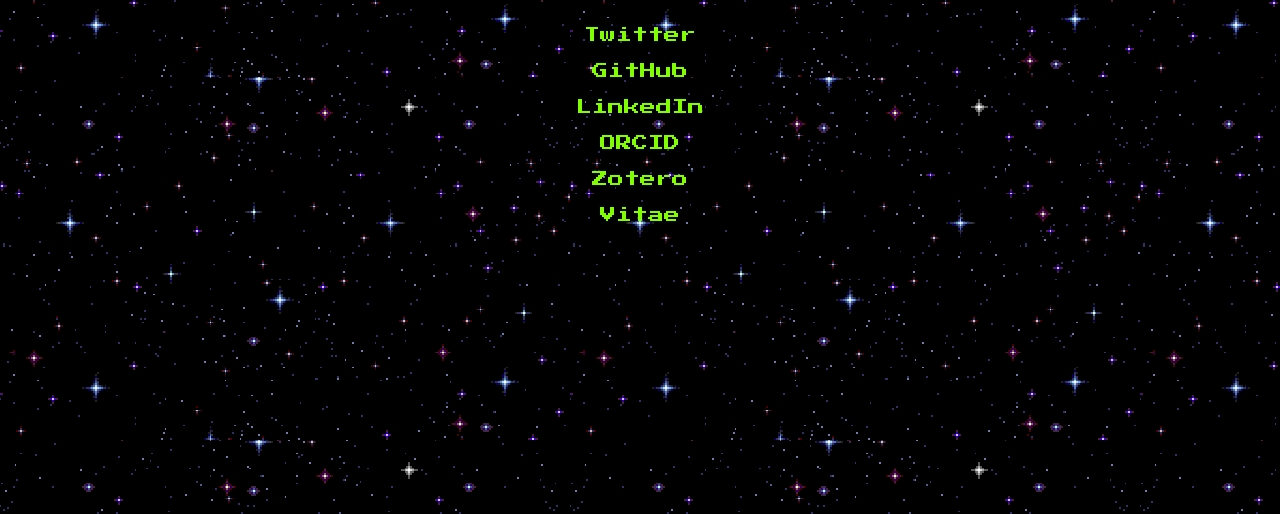
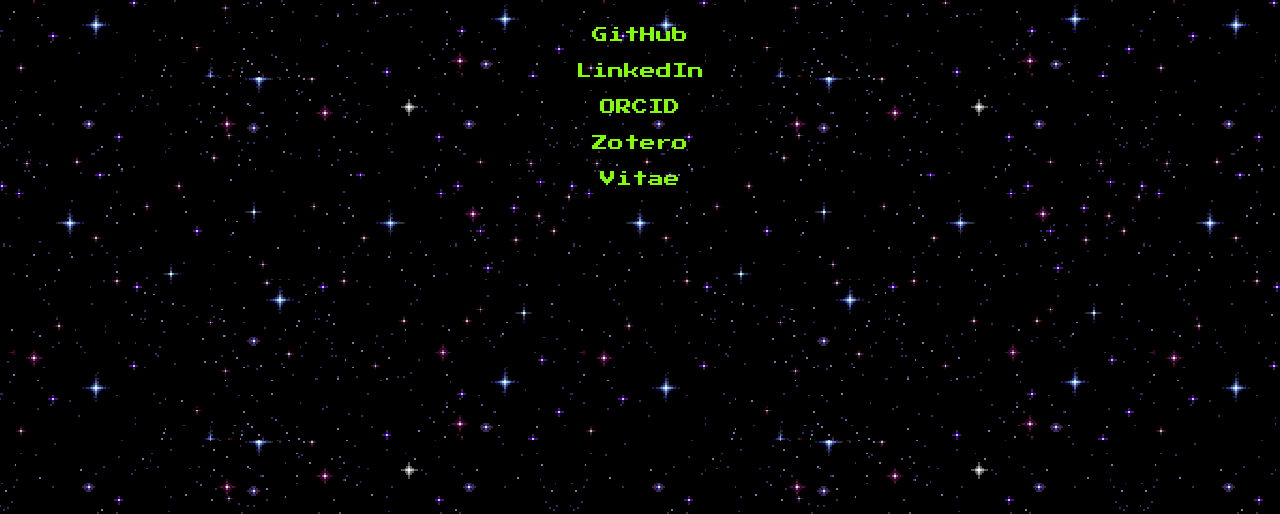
Before and after one commit to bryjbrown/bryjbrown.github.io, a plain HTML site: page index.html in a window 1280 px wide. Shown: the part 286-800 px from the top of the page. Drawn offline with Linux system fonts and the light colour scheme.

Commit message:
Update index.html

```diff
--- a/index.html
+++ b/index.html
@@ -14,7 +14,6 @@
     <h1>Bryan J. Brown</h1>
     <h2>Repository Developer</h2>
     <ul>
-      <li><a href="https://twitter.com/bryjbrown">Twitter</a></li>
       <li><a href="https://github.com/bryjbrown">GitHub</a></li>
       <li><a href="https://www.linkedin.com/in/bryjbrown/">LinkedIn</a></li>
       <li><a href="https://orcid.org/0000-0003-4237-9883">ORCID</a></li>
```
